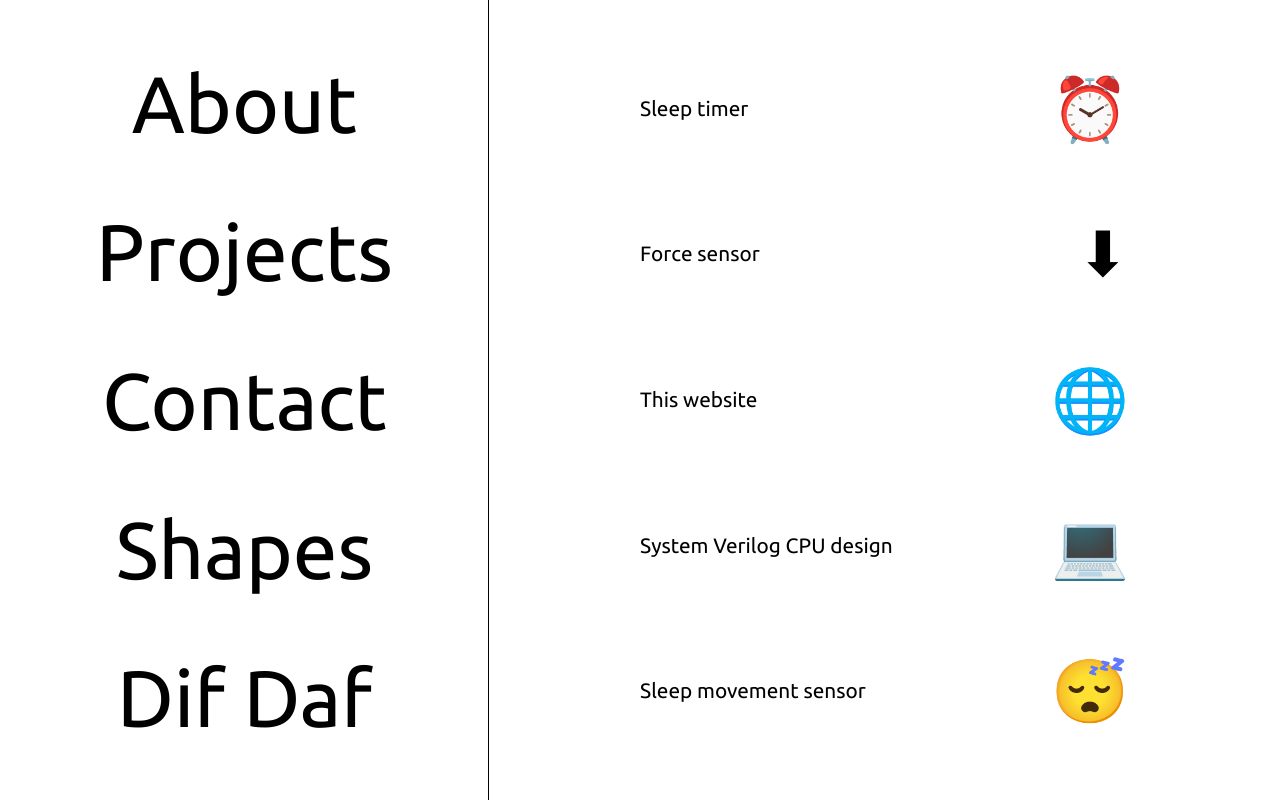
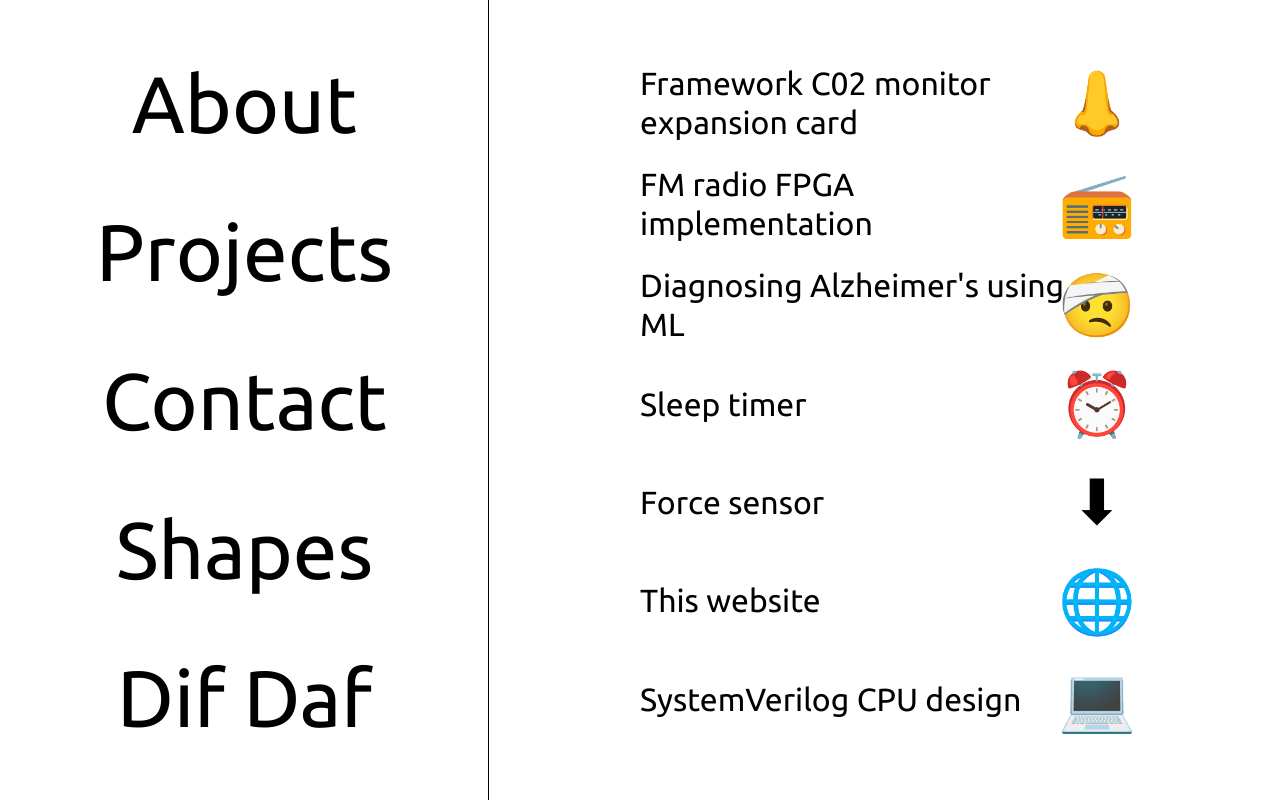
Before and after one commit to aleighwood/personalWebsite, a PHP site: page /Pages/projectPage.html in a window 1280 px wide. Run offline with PHP 8.4, Linux system fonts and the light colour scheme.

Commit message:
update about and projects

```diff
--- a/Data/projects.js
+++ b/Data/projects.js
@@ -1,7 +1,36 @@
 export const projects = [
+
+		{
+		name: 'Framework C02 monitor expansion card',
+		id: '001',
+		emoji: '&#128067',
+		year: '2025',
+		category: 'Electronics',
+		url: 'https://github.com/aleighwood/FrameworkExpansionCard'
+	},
+
+	{
+		name: 'FM radio FPGA implementation',
+		id: '002',
+		emoji: '&#128251',
+		year: '2025',
+		category: 'Electronics',
+		url: 'https://github.com/aleighwood/FM-radio-FPGA-implementation-Northwestern-COMP_ENG_387'
+	},
+
+		{
+		name: 'Diagnosing Alzheimer\'s using ML',
+		id: '003',
+		emoji: '&#129301',
+		year: '2024',
+		category: 'Machine Learning',
+		url: 'https://github.com/aleighwood/ELEC_ENG_375_FINAL'
+	},
+
+
 	{
 		name: 'Sleep timer',
-		id: '001',
+		id: '004',
 		emoji: '&#9200',
 		year: '2021',
 		category: 'Electronics',
@@ -9,7 +38,7 @@ export const projects = [
 	},
 	{
 		name: 'Force sensor',
-		id: '002',
+		id: '005',
 		emoji: '&#11015',
 		year: '2023',
 		category: 'Electronics',
@@ -17,26 +46,30 @@ export const projects = [
 	},
 	{
 	name: 'This website',
-	id: '004',
+	id: '006',
 	emoji: '&#127760',
 	year: '2023',
 	category: 'Websites',
 	url: 'https://github.com/aleighwood/personalWebsite'},
 
 	{
-	name: 'System Verilog CPU design',
-	id: '005',
+	name: 'SystemVerilog CPU design',
+	id: '007',
 	emoji: '&#x1f4bb',
 	year: '2024',
 	category: 'Electronics',
 	url: 'https://github.com/aleighwood/system_verilog_design'},
 
-	{
+
+
+];
+
+
+	/*
 		name: 'Sleep movement sensor',
 		id: '006',
 		emoji: '&#x1f634;',
 		year: '2024',
 		category: 'Electronics',
 		url: 'https://github.com/aleighwood/movement_sensor_array'}
-
-];
+	*/
--- a/Scripts/aboutPage.js
+++ b/Scripts/aboutPage.js
@@ -1,7 +1,7 @@
 const shortText =
-	"Hi there, my name is Arthur! I am currently studying Electrical and Electronic Engineering at University College London. I like cycling, electronics, playing the piano and Korean food. I made this website for the following reasons:<ul><li>It's a fun challenge</li><li>To learn some HTML, CSS, PHP and JavaScript</li><li>A place to keep my projects</li></ul>";
+	"Hi there, my name is Arthur! I am a fourth year student at studying Electrical and Electronic engineering at University College London. I like cycling, electronics, playing the piano and Korean food. I made this website for the following reasons:<ul><li>It's a fun challenge</li><li>To learn some HTML, CSS, PHP and JavaScript</li><li>A place to keep my projects</li></ul>";
 const longText =
-	"Hi there, my name is Arthur! I am currently studying Electrical and Electronic Engineering at University College London. I like cycling, playing the piano and Korean food. At the moment I am undertaking / planning the following projects:<ul><li>Atmospheric measurement expansion card for a <a href='https://frame.work/gb/en' >Framework</a> computer</li><li> LED light automation </li><li> Sleep movement sensor</li><li> Amplifier design / loud portable speaker</li><li> Web controlled LEDs</li><li> Continuing to build this website</li></ul>Academically I have been enjoying the following topics:<ul><li>FPGA programming and design</li><li>Analog electronics</li><li>Digital signal communications</li></ul>";
+	"Hi there, my name is Arthur! I am a fourth year student studying Electrical and Electronic engineering at University College London. I like cycling, playing the piano and Korean food. At the moment I am undertaking the following projects:<ul><li>Temperature and C02 measurement expansion card for a <a href='https://frame.work/gb/en' >Framework</a> computer</li><li> Amplifier design / loud portable speaker</li><li> Implementing a CNN on a FPGA (edge inference device)</li><li> Continuing to build this website</li></ul>Academically I have been enjoying the following topics:<ul><li>FPGA programming and design</li><li>Deep learning</li><li>PCB design</li><li>Analog electronics</li></ul>";
 
 const shortButtonElement = document.querySelector('.js-short-button');
 const longButtonElement = document.querySelector('.js-long-button');
--- a/Styles/projectPage.css
+++ b/Styles/projectPage.css
@@ -16,7 +16,7 @@
 	justify-content: space-evenly;
 	align-items: flex-start;
 	width: 61.8%;
-	height: 100%;
+	height: 90%;
 
 
 
@@ -35,13 +35,14 @@
 
 .project-title {
 	/*font-size: 3rem;*/
-	font-size: calc(1vw + 1vh);
+	font-size: clamp(0.8rem, 2.5vw, 2rem);
 	font-weight: 400;
-	white-space: nowrap;
-	max-width: 200%;
+	max-width: 100%;
 	/*margin: 2rem;*/
 	transition: font-weight 0.15s, transform 0.15s;
 	word-wrap: break-word;
+	overflow-wrap: break-word;
+	line-height: 1.2;
 
 }
 
@@ -49,7 +50,7 @@
 @media (max-width: 500px) {
 	.project-title{
 		/*font-size: 1rem;*/
-		font-size: calc(1vw + 1vh);
+		font-size: clamp(0.7rem, 4vw, 1.5rem);
 	}
 
 	.projects-container{
@@ -59,7 +60,7 @@
 	.project-emoji{
 		/*font-size: 1rem;*/
 		font-size: calc(0.5vw + 0.5vh);
-		padding-left: 0.2rem;
+		width: 2rem;
 	}
 	}
 
@@ -68,9 +69,12 @@
 	font-size: 3rem;
 	font-size: calc(3vw + 3vh);
 	transition: all 0.7s;
-	/*width: 5rem;*/
+	width: 4rem;
 	text-align: center;
-	padding-left: 1rem;
+	display: flex;
+	align-items: center;
+	justify-content: center;
+	flex-shrink: 0;
 }
 
 .project-title:hover {
```
